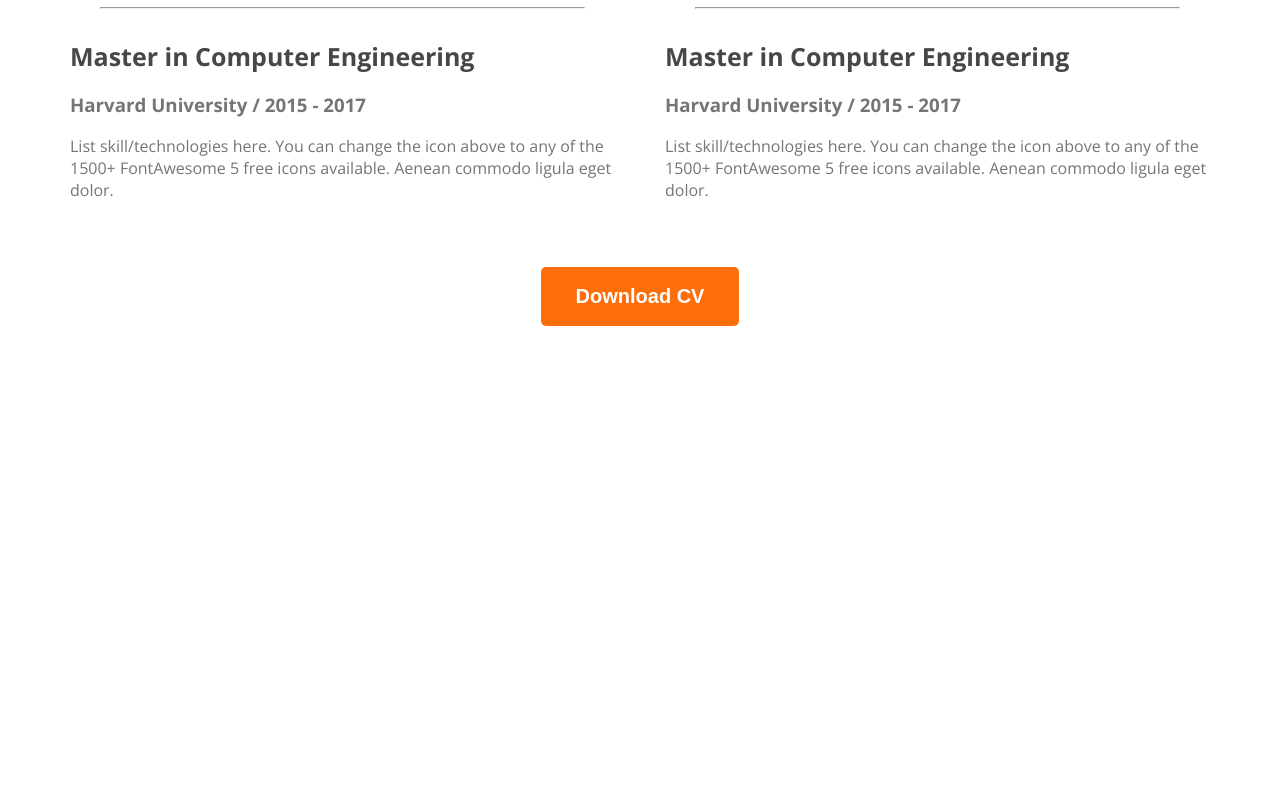
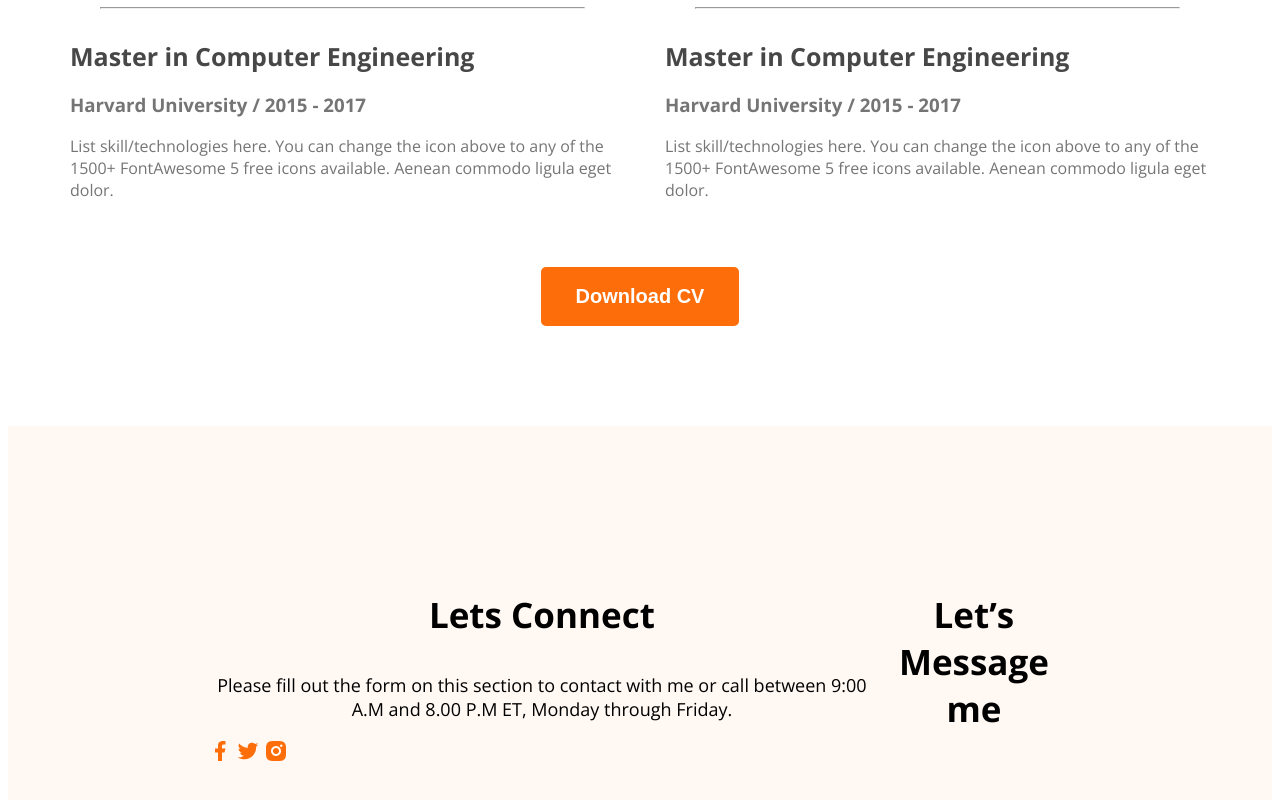
Before and after one commit to rafiul1000/developer-portfolio, a plain HTML site: page index.html in a window 1280 px wide. Shown: the part 2993-3793 px from the top of the page. Before the commit the page ends 3327 px from the top, so only its background shows below. Drawn offline with nearby package versions, Linux system fonts and the light colour scheme.

Commit message:
Basic footer

```diff
--- a/index.html
+++ b/index.html
@@ -144,6 +144,19 @@
     </main>
     <footer>
 
+        <div class="footer-column">
+            <h3 class="section-title">Lets Connect</h3>
+            <p class="section-description">Please fill out the form on this section to contact with me or call between 9:00 A.M and 8.00 P.M ET, Monday through Friday.</p>
+            <div class="social-links">
+                <a href=""><img src="./images/icons/facebook.png" alt=""></a>
+                <a href=""><img src="./images/icons/twitter.png" alt=""></a>
+                <a href=""><img src="./images/icons/insta.png" alt=""></a>
+            </div>
+        </div>
+        <div class="footer-column">
+            <h3 class="section-title">Let’s Message me</h3>
+        </div>
+
     </footer>
 </body>
 </html>
--- a/styles/portfolio.css
+++ b/styles/portfolio.css
@@ -161,3 +161,12 @@ nav a{
     text-align: center;
     margin-top: 50px;
 }
+
+/* -----------footer style------------- */
+
+footer{
+    display: flex;
+    background-color: #FFF8F3;
+    margin-top: 100px;
+    padding: 130px 200px;
+}
```
